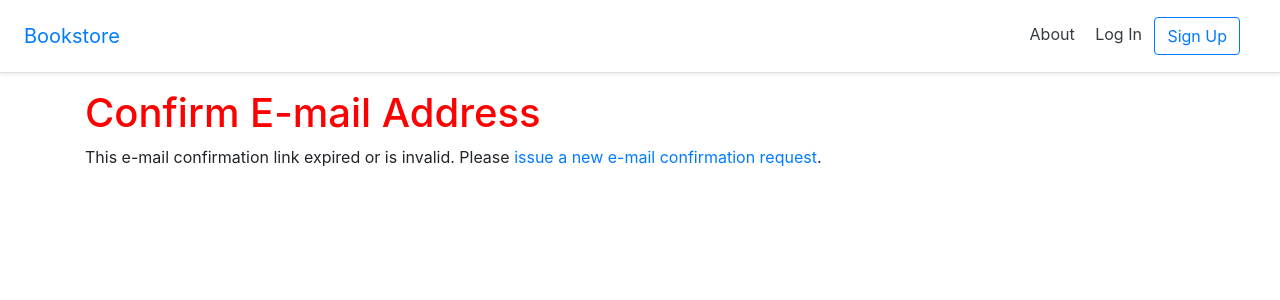
After one commit to jpwilson/realjournalism, a Django app: template templates/account/email_confirm.html in a window 1280 px wide. The commit adds this page. Shown: the top 300 px of the page. Run offline with Django 3.2, Linux system fonts and the light colour scheme; the template is opened without the code that fills it, so the values that code supplies are empty; parts of the project's set-up code (start-up, migrations or seed data) failed here and were passed over; some libraries are stand-ins or nearby versions.

Commit message:
ch9 allauth email configuration

```diff
--- /dev/null
+++ b/templates/account/email_confirm.html
@@ -0,0 +1,32 @@
+{% extends '_base.html' %}
+{% load crispy_forms_tags %}
+
+{% load i18n %}
+{% load account %}
+
+{% block head_title %}{% trans "Confirm E-mail Address" %}{% endblock %}
+
+
+{% block content %}
+<h1>{% trans "Confirm E-mail Address" %}</h1>
+
+{% if confirmation %}
+
+{% user_display confirmation.email_address.user as user_display %}
+
+<p>{% blocktrans with confirmation.email_address.email as email %}Please confirm that <a href="mailto:{{ email }}">{{ email }}</a> is an e-mail address for user {{ user_display }}.{% endblocktrans %}</p>
+
+<form method="post" action="{% url 'account_confirm_email' confirmation.key %}">
+{% csrf_token %}
+    <button type="submit">{% trans 'Confirm' %}</button>
+</form>
+
+{% else %}
+
+{% url 'account_email' as email_url %}
+
+<p>{% blocktrans %}This e-mail confirmation link expired or is invalid. Please <a href="{{ email_url }}">issue a new e-mail confirmation request</a>.{% endblocktrans %}</p>
+
+{% endif %}
+
+{% endblock %}
--- /dev/null
+++ b/templates/account/email_confirmation_subject.txt
@@ -0,0 +1,4 @@
+{% load i18n %}
+{% autoescape off %}
+{% blocktrans %}Signup email confirmation{% endblocktrans %}
+{% endautoescape %}
--- a/templates/home.html
+++ b/templates/home.html
@@ -14,7 +14,6 @@
 <img class = "bookcover" src=" {% static 'images/cover.jpeg' %} " alt=""><br>
 {% if user.is_authenticated %}
     <p>Hi {{ user.username }}, with email:  {{user.email}}</p>
-    <a href="{% url 'account_logout' %}">logout</a>
 {% else %}
     <p>You are not logged in</p>
 
```
Also changed, not shown: config/settings.py (+8 -2 lines), templates/account/email_confirmation_mesage.txt (added, +19 -0 lines).
